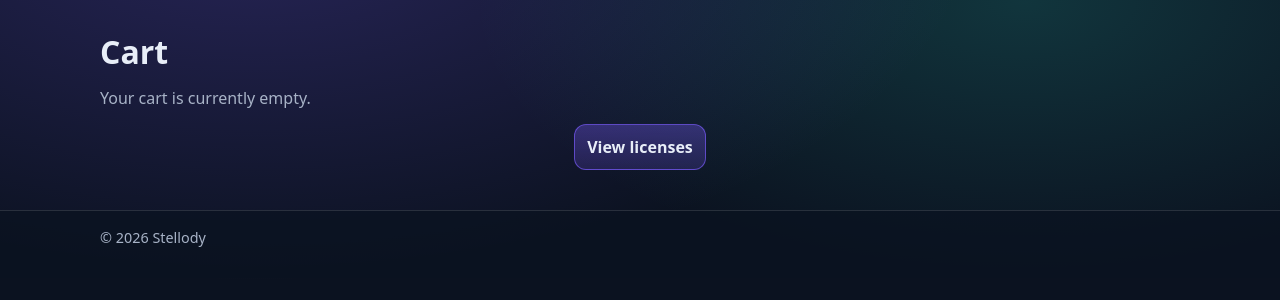
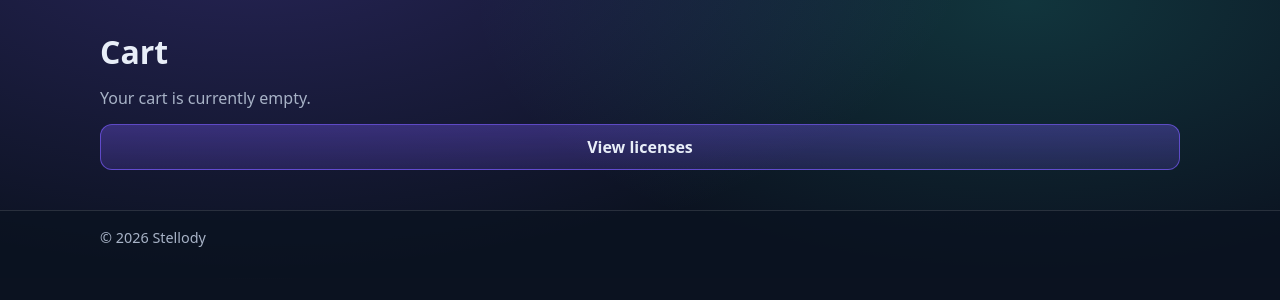
Before and after one commit to oernster/stellody-website, a FastAPI app: page /cart in a window 1280 px wide. Shown: the part 78-378 px from the top of the page. Run offline with FastAPI, Linux system fonts and the light colour scheme; parts of the project's set-up code (start-up, migrations or seed data) failed here and were passed over.

Commit message:
Sort button layout appearance.

```diff
--- a/fastapi_stellody/static/styles.css
+++ b/fastapi_stellody/static/styles.css
@@ -155,6 +155,28 @@ p {
   gap: 10px;
 }
 
+/*
+  Make all buttons in the row equal width.
+  Useful when mixing <a class="button"> and <button class="button"> inside <form>.
+*/
+.button-row--equal {
+  align-items: stretch;
+}
+
+.button-row--equal > a.button,
+.button-row--equal > form {
+  flex: 1 1 180px;
+}
+
+.button-row--equal > form {
+  margin: 0;
+  display: flex;
+}
+
+.button-row--equal > form > .button {
+  width: 100%;
+}
+
 .info {
   border: 1px solid var(--border);
   border-radius: 12px;
@@ -262,7 +284,9 @@ p {
 }
 
 .button {
-  display: inline-block;
+  display: inline-flex;
+  align-items: center;
+  justify-content: center;
   padding: 10px 12px;
   border-radius: 12px;
   border: 1px solid var(--border);
@@ -270,6 +294,9 @@ p {
   color: var(--text);
   font-weight: 650;
   text-decoration: none;
+  font-family: inherit;
+  appearance: none;
+  cursor: pointer;
 }
 
 .button:hover {
--- a/fastapi_stellody/templates/cart.html
+++ b/fastapi_stellody/templates/cart.html
@@ -9,7 +9,7 @@
       <p><strong>{{ selected.name }}</strong></p>
       <p class="muted">£{{ selected.price_gbp }} · 1 year</p>
 
-      <div class="button-row" style="margin-top: 14px">
+      <div class="button-row button-row--equal" style="margin-top: 14px">
         <a
           class="button button--primary"
           href="{{ selected.paypal_url }}"
@@ -28,7 +28,7 @@
     </div>
   {% else %}
     <p>Your cart is currently empty.</p>
-    <div class="button-row" style="margin-top: 14px">
+    <div class="button-row button-row--equal" style="margin-top: 14px">
       <a class="button button--primary" href="/pricing">View licenses</a>
     </div>
   {% endif %}
--- a/fastapi_stellody/templates/pro_license.html
+++ b/fastapi_stellody/templates/pro_license.html
@@ -25,7 +25,7 @@
     <p>Currently supported on Windows/Linux/Mac.</p>
     <p>Requires internet connection.</p>
 
-    <div class="button-row center" style="margin-top: 14px">
+    <div class="button-row button-row--equal center" style="margin-top: 14px">
       <form action="/add-to-cart" method="post">
         <input type="hidden" name="license_type" value="pro" />
         <button class="button button--primary" type="submit">Add to Cart</button>
--- a/fastapi_stellody/templates/standard_license.html
+++ b/fastapi_stellody/templates/standard_license.html
@@ -25,7 +25,7 @@
     <p>Currently supported on Windows/Linux/Mac.</p>
     <p>Requires internet connection.</p>
 
-    <div class="button-row center" style="margin-top: 14px">
+    <div class="button-row button-row--equal center" style="margin-top: 14px">
       <form action="/add-to-cart" method="post">
         <input type="hidden" name="license_type" value="standard" />
         <button class="button button--primary" type="submit">Add to Cart</button>
```
